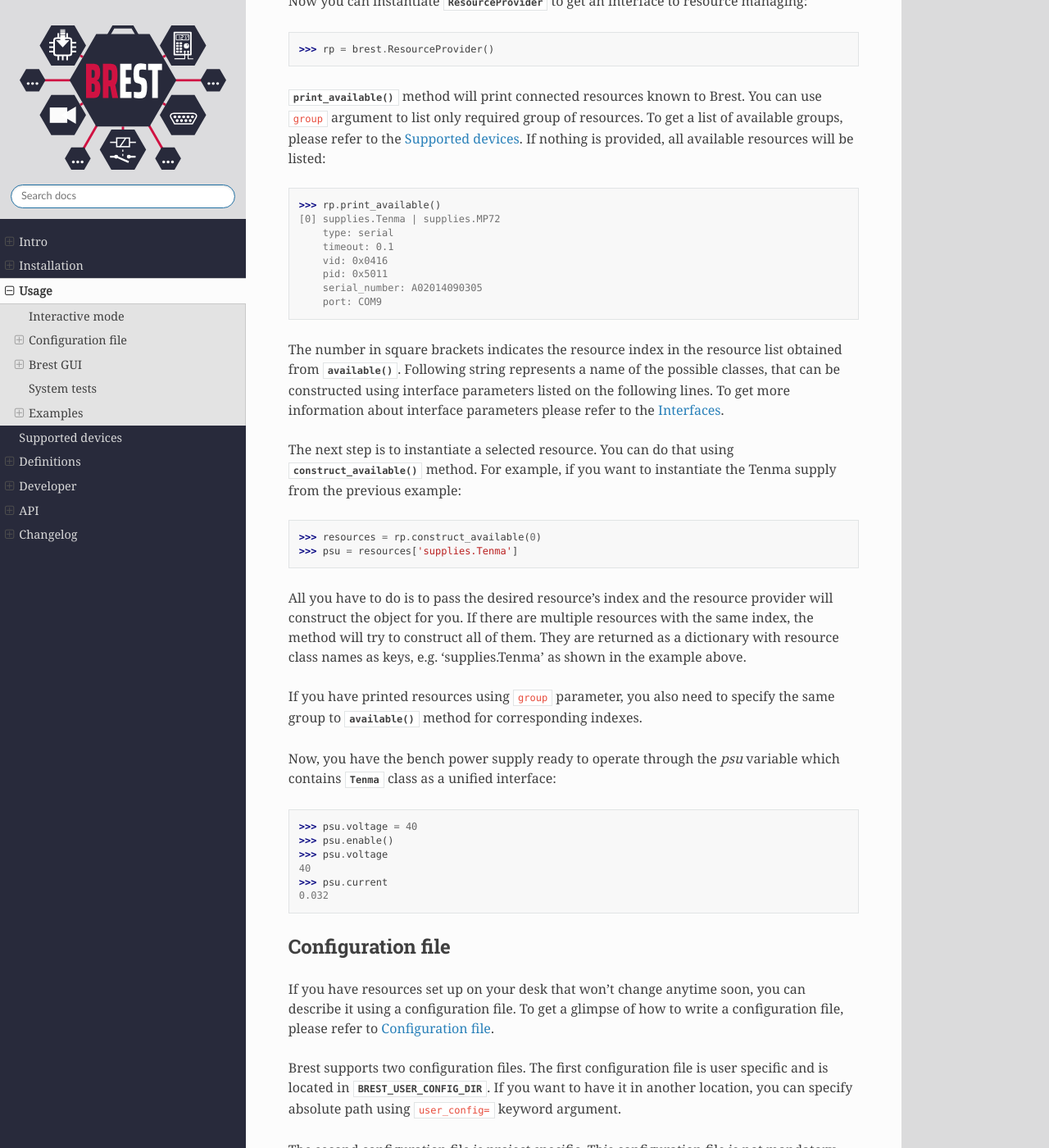
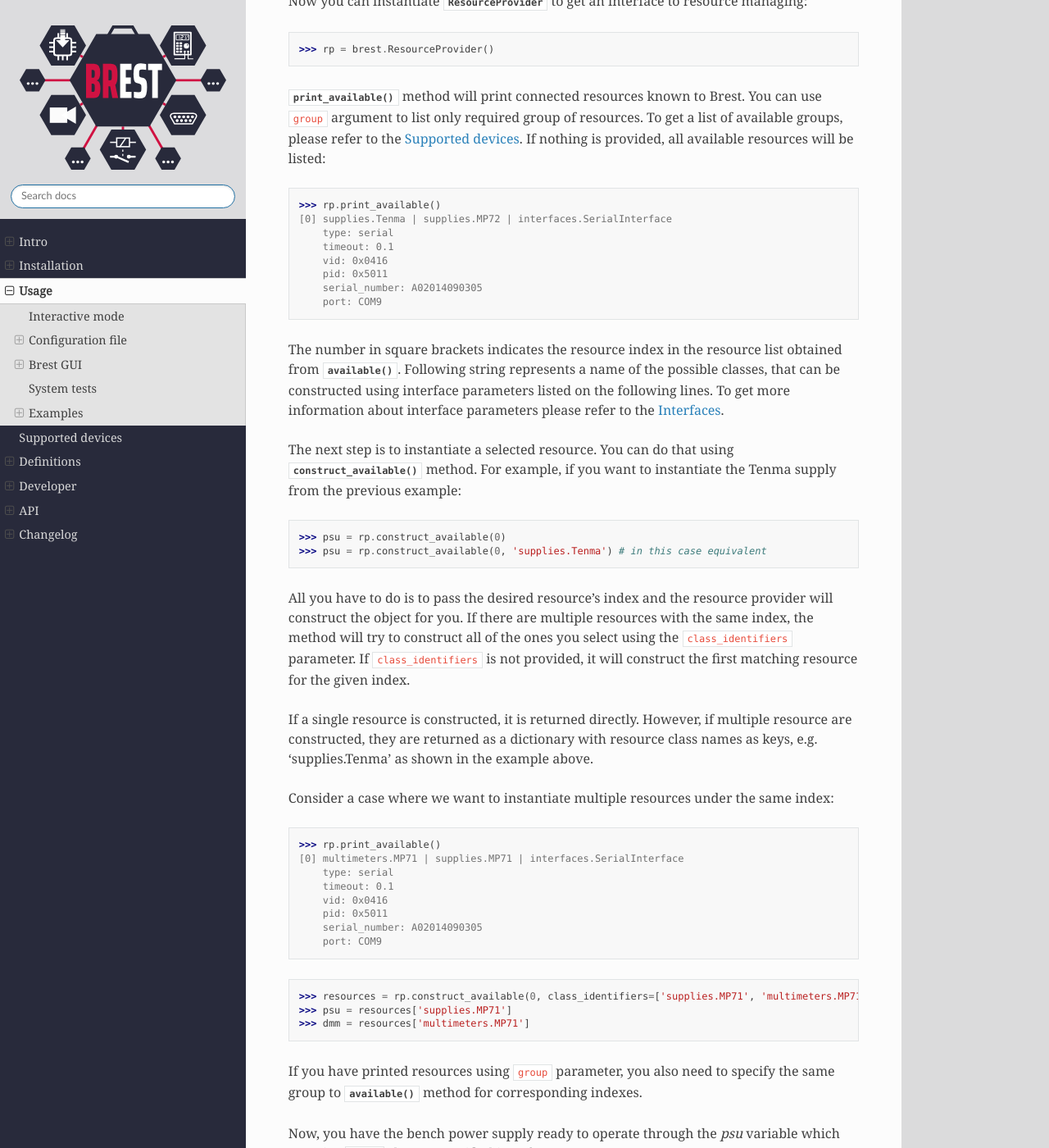
Before and after one commit to BenderRobotics/brest, a Sphinx documentation site: the page built from docs/usage.rst, in a window 1280 px wide and 1400 px high, scrolled down 417 px. Shown: the whole window at 82% size. Built offline with Sphinx 7.4.7 and the Read the Docs theme 3.1.0, drawn with Linux system fonts in a browser that asks for light colours; the version number could not be read and is left out.

Commit message:
Add class parameter to construct_available (refs #13798)

```diff
--- a/docs/usage.rst
+++ b/docs/usage.rst
@@ -24,7 +24,7 @@ of available groups, please refer to the :ref:`supported`. If nothing is provide
 resources will be listed::
 
     >>> rp.print_available()
-    [0] supplies.Tenma | supplies.MP72
+    [0] supplies.Tenma | supplies.MP72 | interfaces.SerialInterface
         type: serial
         timeout: 0.1
         vid: 0x0416
@@ -41,12 +41,29 @@ The next step is to instantiate a selected resource. You can do that using
 :meth:`~brest.ResourceProvider.construct_available` method. For example, if you want to instantiate the
 Tenma supply from the previous example::
 
-    >>> resources = rp.construct_available(0)
-    >>> psu = resources['supplies.Tenma']
+    >>> psu = rp.construct_available(0)
+    >>> psu = rp.construct_available(0, 'supplies.Tenma') # in this case equivalent
 
 All you have to do is to pass the desired resource's index and the resource provider will construct the
-object for you. If there are multiple resources with the same index, the method will try to construct all of them.
-They are returned as a dictionary with resource class names as keys, e.g. 'supplies.Tenma' as shown in the example above.
+object for you. If there are multiple resources with the same index, the method will try to construct all of  the ones you select using the ``class_identifiers`` parameter.
+If ``class_identifiers`` is not provided, it will construct the first matching resource for the given index.
+
+If a single resource is constructed, it is returned directly. However, if multiple resource are constructed, they are returned as a dictionary with resource class names as keys, e.g. 'supplies.Tenma' as shown in the example above.
+
+Consider a case where we want to instantiate multiple resources under the same index:
+
+    >>> rp.print_available()
+    [0] multimeters.MP71 | supplies.MP71 | interfaces.SerialInterface
+        type: serial
+        timeout: 0.1
+        vid: 0x0416
+        pid: 0x5011
+        serial_number: A02014090305
+        port: COM9
+
+    >>> resources = rp.construct_available(0, class_identifiers=['supplies.MP71', 'multimeters.MP71'])
+    >>> psu = resources['supplies.MP71']
+    >>> dmm = resources['multimeters.MP71']
 
 If you have printed resources using ``group`` parameter, you also need to specify the same group to
 :meth:`~brest.ResourceProvider.available` method for corresponding indexes.
```
Also changed, not shown: CHANGELOG.md (+6 -3 lines), 1 other file.
